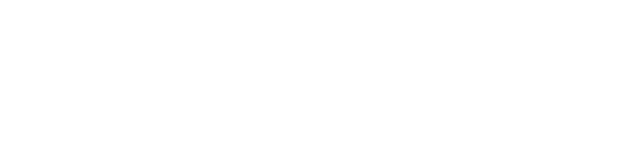
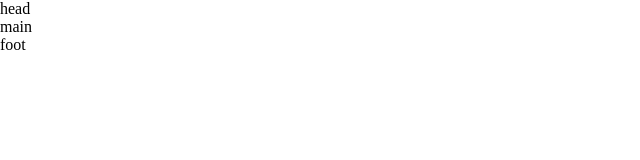
Before and after one commit to SaverioCascelli/html-css-boolando, a plain HTML site: page Index.html in a window 1280 px wide. Shown: the whole page, without its empty margins (0-640 px from the left). Drawn offline with Linux system fonts and the light colour scheme.

Commit message:
defining macroarea of work

```diff
--- a/Index.html
+++ b/Index.html
@@ -8,6 +8,16 @@
     <link rel="stylesheet" href="css/style.css">
 </head>
 <body>
+    <header>
+        head
+    </header>
 
+    <main>
+        main
+    </main>
+
+    <footer>
+        foot
+    </footer>
 </body>
 </html>
```
Also changed, not shown: css/style.css (line endings or trailing spaces).
